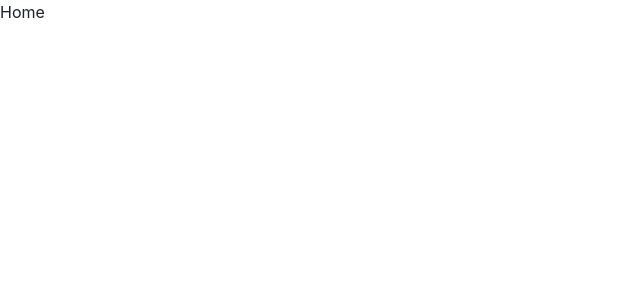
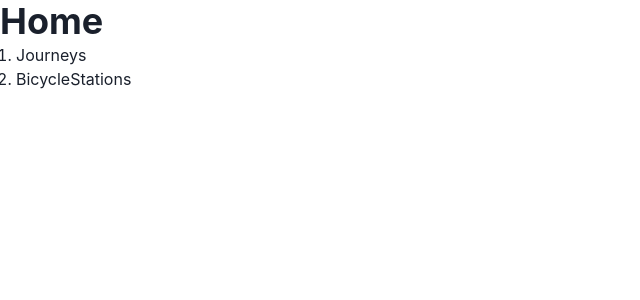
Before and after one commit to prasanna-emmadi/helsinki_bike_app, a React (Create React App) app in the folder webapp/: page / in a window 1280 px wide. Shown: the top 300 px of the page, without its empty margins (0-640 px from the left). Built offline with nearby package versions, Linux system fonts and the light colour scheme; no server answers.

Commit message:
Add journeys, bicyclestations links in Home page

```diff
--- a/webapp/src/Home.tsx
+++ b/webapp/src/Home.tsx
@@ -1,5 +1,24 @@
+import { Heading, ListItem, OrderedList } from "@chakra-ui/react";
+import { Link } from "react-router-dom";
+
 const Home = () => {
-    return <div>Home</div>
+    return (
+        <>
+            <Heading>Home</Heading>
+            <OrderedList>
+                <ListItem>
+                    <Link to={"/journeys"}>
+                        Journeys
+                    </Link>
+                </ListItem>
+                <ListItem>
+                    <Link to={"/bicyclestations"}>
+                        BicycleStations
+                    </Link>
+                </ListItem>
+            </OrderedList>
+        </>
+    )
 }
 
 export default Home;
```
